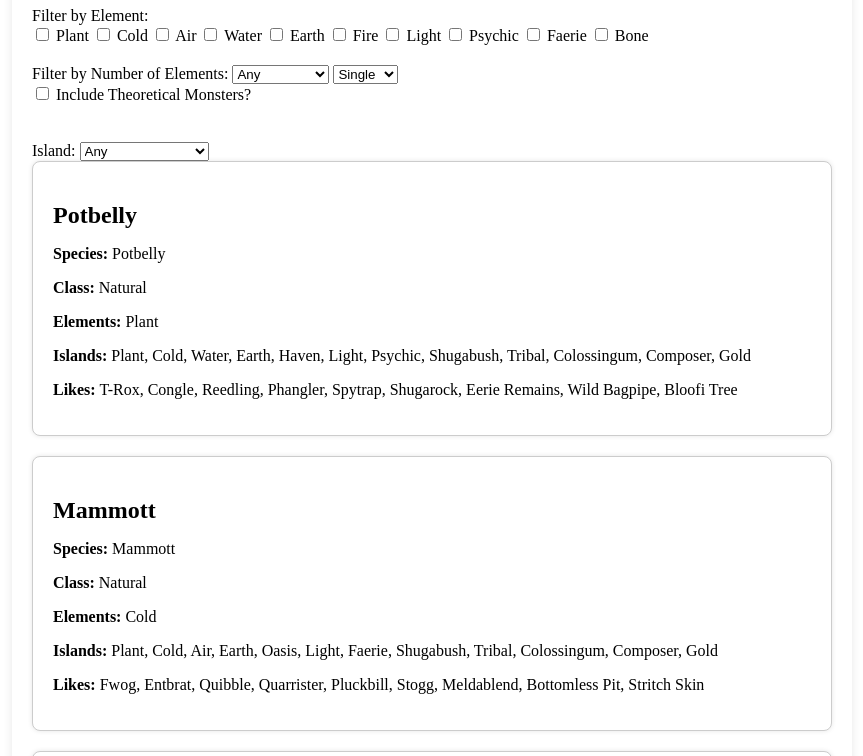
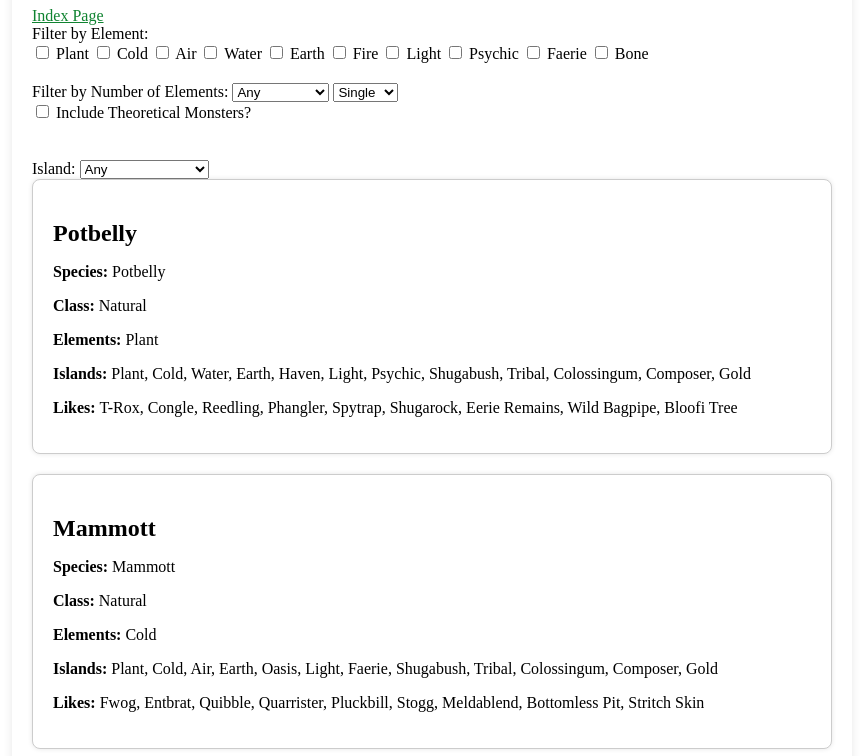
Before and after one commit to GeorgeWashingtonSaratoga/monscomp, a plain HTML site: page flux.html in a window 1280 px wide. Shown: the part 113-869 px from the top of the page, without its empty margins (208-1071 px from the left). Drawn offline with Linux system fonts and the light colour scheme.

Commit message:
Add files via upload

```diff
--- a/ethMonsters.js
+++ b/ethMonsters.js
@@ -210,7 +210,7 @@ const monsters = [
         likes: "PLACEHOLDER"
     },
     {
-        name: "Whaill",
+        name: "???",
         image: "",
         elements: "Plasma, Shadow, Mech, Crystal, Poison",
         island: "Workshop",
--- a/flux.css
+++ b/flux.css
@@ -72,3 +72,7 @@ h1 {
     background-color: #fff;
     box-shadow: 0 0 5px rgba(0, 0, 0, 0.1);
 }
+a {
+    text-align: center;
+    color: rgb(15, 131, 48);
+}
--- a/flux.html
+++ b/flux.html
@@ -9,6 +9,8 @@
 <body>
     <div class="container">
         <h1>My Singing Monsters Flex Monster Compendium</h1>
+
+        <a href = "index.html">Index Page</a>
 
         <div class="filter">
             <label>Filter by Element:</label><br>
```
Also changed, not shown: ethereal.html (+2 -0 lines), index.html (+5 -0 lines).
